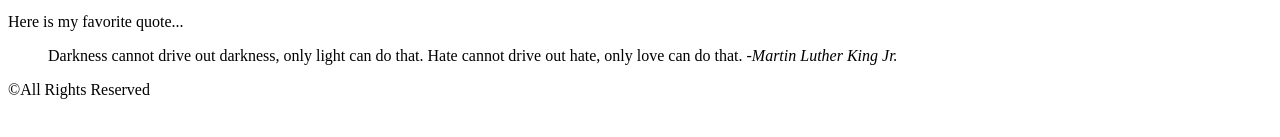
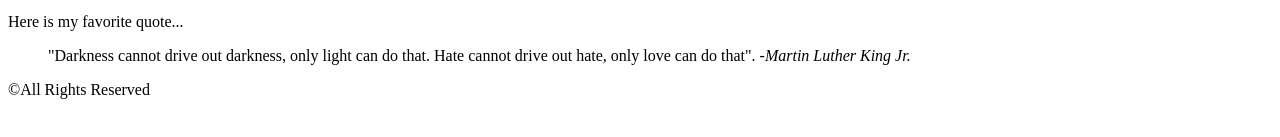
Before and after one commit to odey0002/odey0002.github.io, a plain HTML site: page html-assignment/index.html in a window 1280 px wide. Shown: the part 240-377 px from the top of the page. Drawn offline with Linux system fonts and the light colour scheme.

Commit message:
updates text

```diff
--- a/html-assignment/index.html
+++ b/html-assignment/index.html
@@ -21,7 +21,8 @@
         <p>I have previously studied Information and Communication Engineering back home in Nigeria so i have some basic knowledge on some courses. This is a whole new experience for me in terms of the diverse cultures and I am enjoying my learning here at <abbr title="Algonquin College">AC</abbr>. My stay in Canada has been peaceful and I am excited to know more about this beautiful country.
         </p>
         <p>Here is my favorite quote...
-        </p><blockquote>Darkness cannot drive out darkness, only light can do that. Hate cannot drive out hate, only love can do that. -<cite>Martin Luther King Jr.</cite></blockquote>
+        </p>
+        <blockquote>"Darkness cannot drive out darkness, only light can do that. Hate cannot drive out hate, only love can do that". -<cite>Martin Luther King Jr.</cite></blockquote>
         </article>
 <footer>&copy;All Rights Reserved
 </footer>
```
